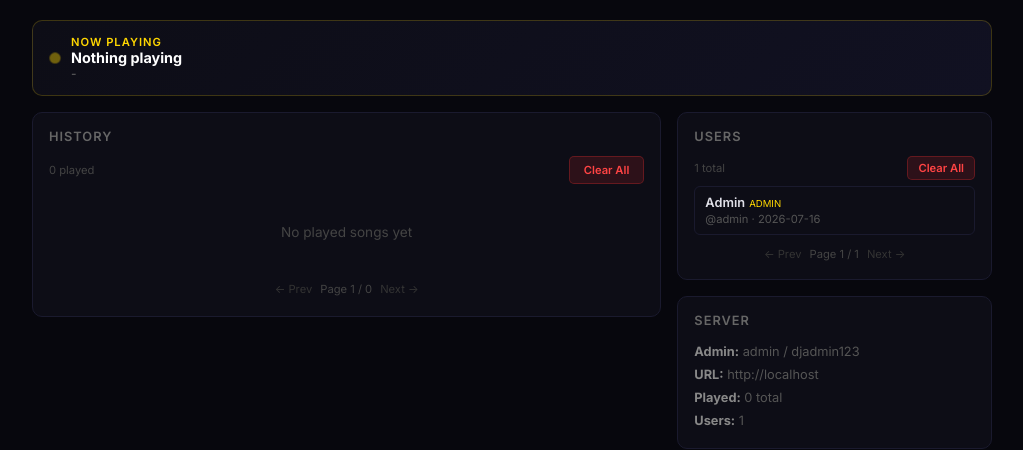
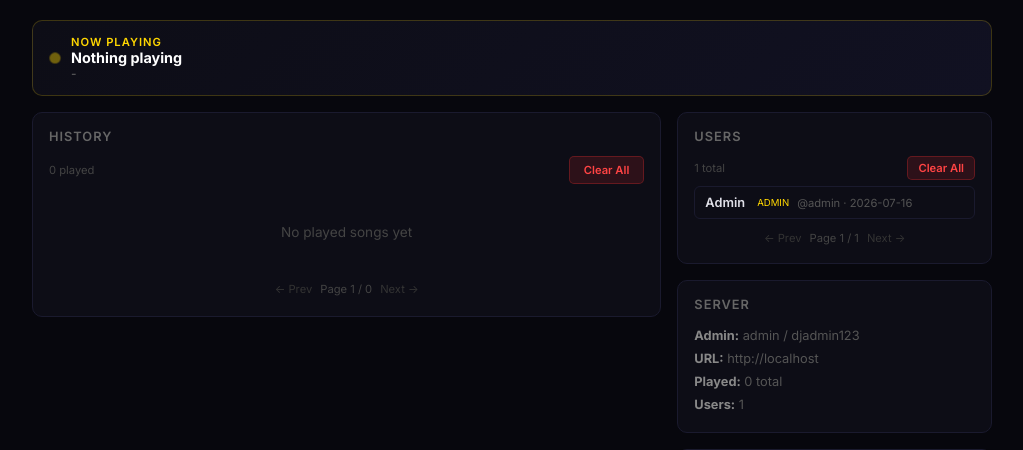
Before and after one commit to lgnrvz/cloud-dj, a Flask app: page /admin in a window 1280 px wide. Shown: the part 50-500 px from the top of the page, without its empty margins (128-1151 px from the left). Run offline with Flask 3, Linux system fonts and the light colour scheme; a user stored in the database is signed in; data comes from the database, SQL or seed files in the repository; data that the repository does not hold is empty.

Commit message:
Fix user item layout: flex row, delete button on the right side

```diff
--- a/templates/admin.html
+++ b/templates/admin.html
@@ -82,10 +82,10 @@
         .view-btn { background: #333; color: #888; border: 1px solid #2a2a3a; display: inline-block; text-align: center; text-decoration: none; padding: 4px 8px; border-radius: 5px; font-size: 0.65rem; transition: .15s; }
         .view-btn:hover { background: #444; color: #1db954; border-color: #1db95444; }
 
-        .user-item { padding: 8px 10px; background: #0d0d16; border: 1px solid #1a1a2e; border-radius: 6px; margin-bottom: 6px; font-size: 0.8rem; }
-        .user-item .name { color: #e0e0e8; font-weight: 600; }
+        .user-item { padding: 8px 10px; background: #0d0d16; border: 1px solid #1a1a2e; border-radius: 6px; margin-bottom: 6px; font-size: 0.8rem; display: flex; align-items: center; gap: 8px; }
+        .user-item .name { color: #e0e0e8; font-weight: 600; flex-shrink: 0; }
         .user-item .badge-admin { color: #ffd700; font-size: 0.6rem; margin-left: 4px; text-transform: uppercase; }
-        .user-item .joined { color: #555; font-size: 0.7rem; margin-top: 2px; }
+        .user-item .joined { color: #555; font-size: 0.7rem; flex: 1; }
         .srv-info { font-size: 0.8rem; color: #555; line-height: 1.8; }
         .srv-info strong { color: #888; }
         .empty { text-align: center; padding: 32px; color: #444; font-size: 0.85rem; }
```
